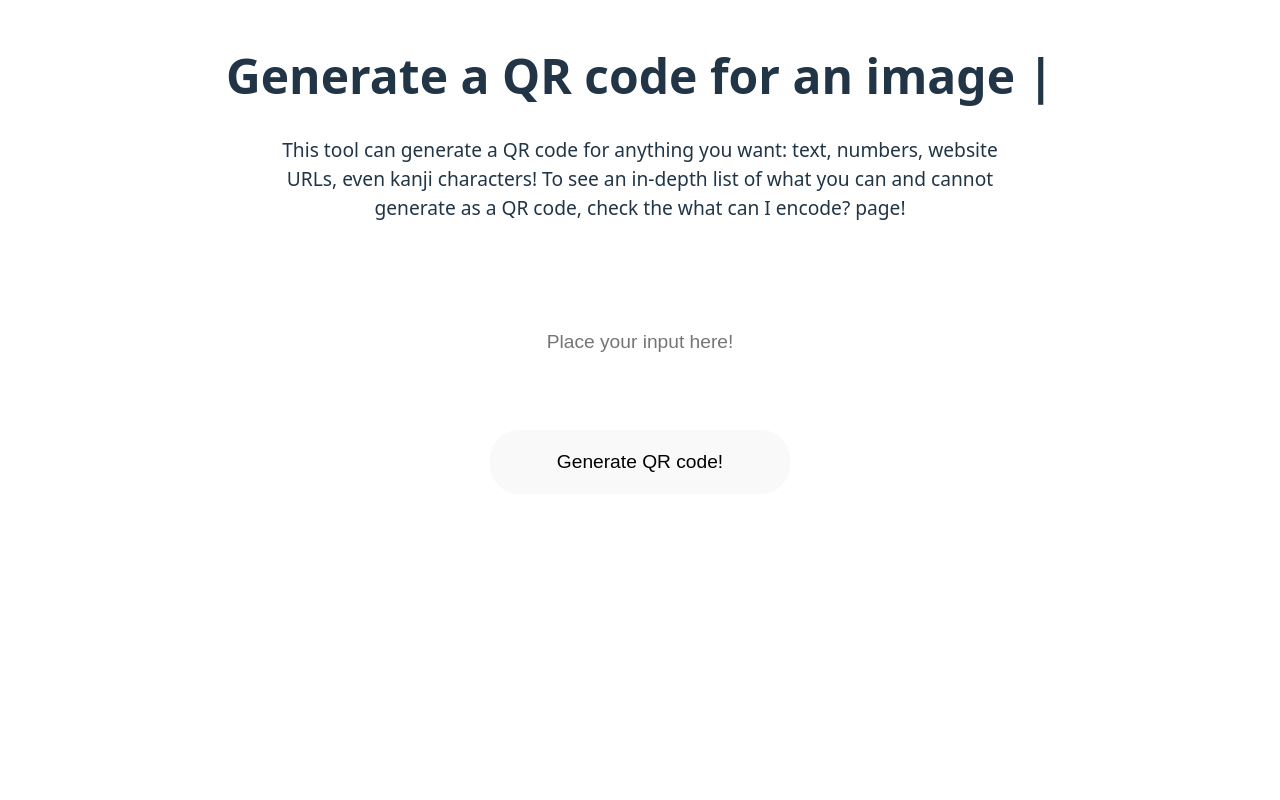
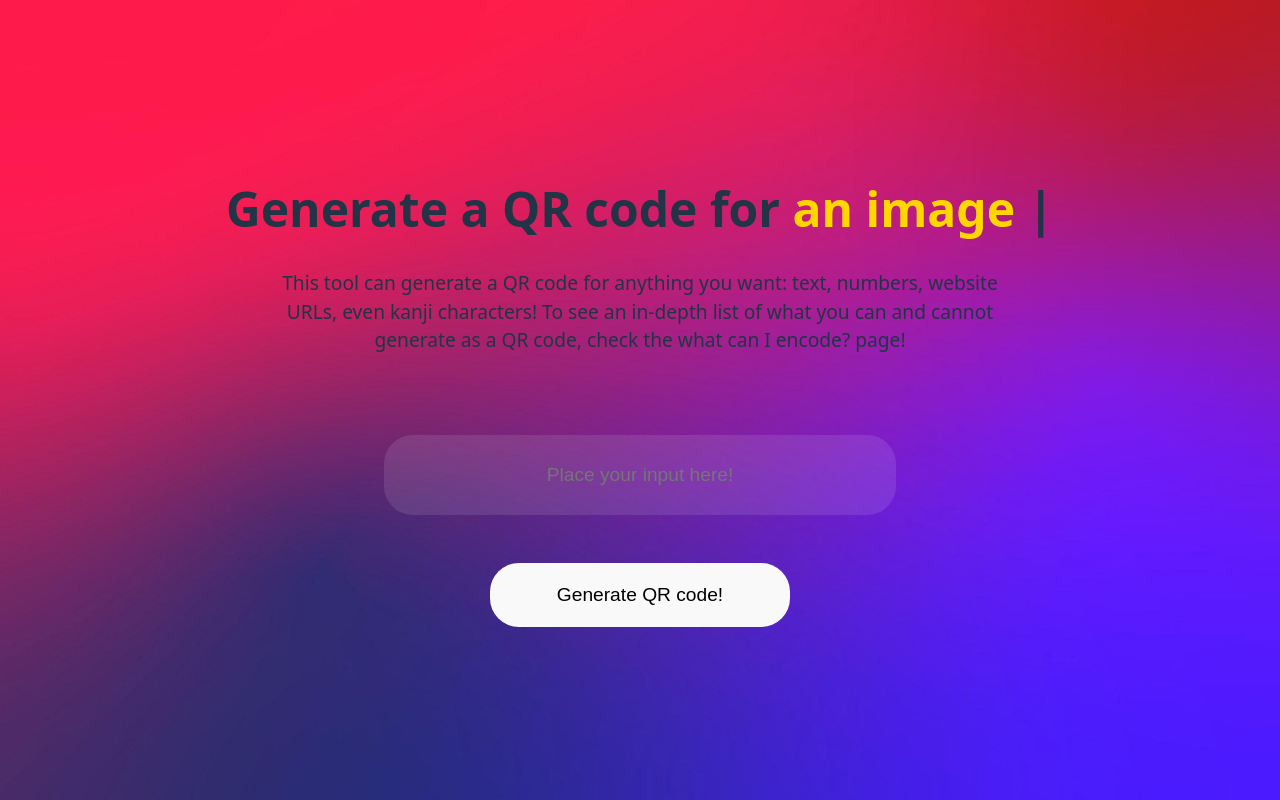
Before and after one commit to nicholasTropea/QRGenerator, a React (Vite) app: page / in a window 1280 px wide. Built offline with nearby package versions, Linux system fonts and the light colour scheme.

Commit message:
Changed sizing, also changed background using overlay div

```diff
--- a/src/pages/Home.jsx
+++ b/src/pages/Home.jsx
@@ -75,7 +75,12 @@ export default function Home() {
 
   return (
     <div className={styles.main}>
-      <h1 className={styles.title}>Generate a QR code for {titleVal} <span id={styles.textBar}>|</span> </h1>
+      <div className={styles.overlay}>
+        <h1 className={styles.title}>
+          Generate a QR code for
+          <span id={styles.titlePhrase}> {titleVal} </span>
+          <span id={styles.textBar}> | </span>
+        </h1>
 
         <p className={styles.infoText}>
           This tool can generate a QR code for anything you want: text, numbers, website URLs, even kanji characters!
@@ -90,7 +95,7 @@ export default function Home() {
           setValue={setValue}
         /> }
 
-      { matrix === null && <Button value={value} func={handleMatrixGeneration}>
+        { matrix === null && <Button value={value} func={handleMatrixGeneration} glowing={value ? true : false}>
           Generate QR code!
         </Button> }
 
@@ -100,5 +105,6 @@ export default function Home() {
           Create a new QR code!
         </Button>}
       </div>
+    </div>
   );
 }
--- a/src/styles/Home.module.scss
+++ b/src/styles/Home.module.scss
@@ -1,16 +1,33 @@
 .main {
+    height: 100vh;
+    width: 100vw;
+
+    background-image: url('../assets/background.jpg');
+    background-position: center;
+    background-repeat: no-repeat;
+    background-size: cover;
+}
+
+.overlay {
     display: flex;
     justify-content: center;
     align-items: center;
     flex-direction: column;
 
-    padding-top: 5vh;
+    height: 100vh;
+    width: 100vw;
+
+    background-color: rgba(255, 255, 255, 0.1);
 }
 
 .title {
     font-size: 3em;
 
     margin-bottom: 3vh;
+}
+
+#titlePhrase {
+    color: gold;
 }
 
 #textBar {
```
Lines whose indentation alone changed are shown as unchanged.
